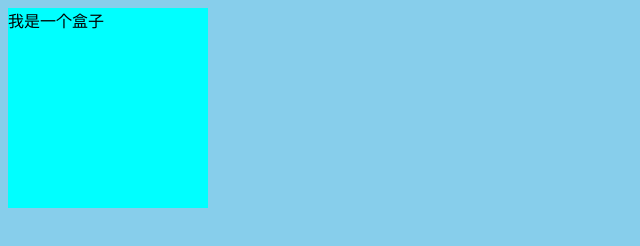
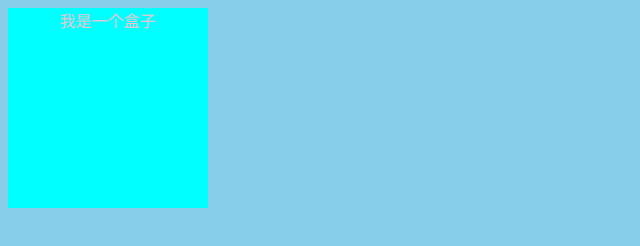
Before and after one commit to userStars3/project_test, a plain HTML site: page index.html in a window 1280 px wide. Shown: the whole page, without its empty margins (0-640 px from the left). Drawn offline with Linux system fonts and the light colour scheme.

Commit message:
提交了index.css

```diff
--- a/index.css
+++ b/index.css
@@ -1,8 +1,9 @@
 html,
 body {
     background-color: skyblue;
+    color: pink;
+    text-align: center;
 }
-
 div {
     width: 200px;
     height: 200px;
```
